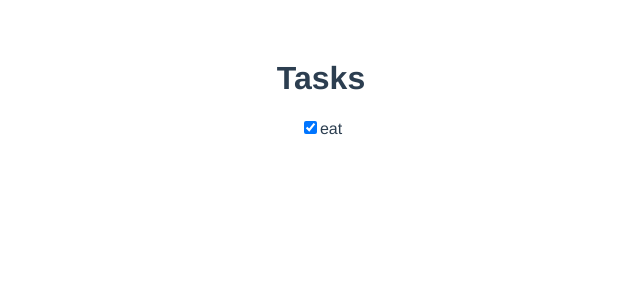
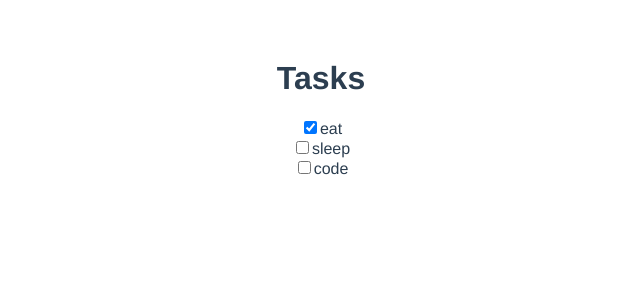
Before and after one commit to mirpri/vue-tasks, a Vue app: page / in a window 1280 px wide. Shown: the top 300 px of the page, without its empty margins (319-959 px from the left). Built offline with nearby package versions, Linux system fonts and the light colour scheme.

Commit message:
var & loop 4 checkbox

```diff
--- a/src/App.vue
+++ b/src/App.vue
@@ -3,19 +3,31 @@
   <HelloWorld msg="Welcome to Your Vue.js App"/> -->
   <div id="app">
     <h1>Tasks</h1>
-        <taskItem name="eat" :done="true"></taskItem>
+        <div>
+            <taskItem v-for="task in tasks" :key="task.id" :id="task.id" :name="task.name" :done="task.done"></taskItem>
+        </div>
   </div>
 </template>
 
 <script>
 // import HelloWorld from './components/HelloWorld.vue'
 import taskItem from './components/taskItem.vue';
+import { nanoid } from 'nanoid'; // import nanoid to generate unique ids
 
 export default {
   name: 'App',
   components: {
     // HelloWorld
-    taskItem
+    taskItem,
+  },
+  data() {
+    return {
+      tasks: [
+        { id: 'task-' + nanoid(), name: 'eat', done: true },
+        { id: 'task-' + nanoid(), name: 'sleep', done: false },
+        { id: 'task-' + nanoid(), name: 'code', done: false },
+      ]
+    }
   }
 }
 </script>
--- a/src/components/taskItem.vue
+++ b/src/components/taskItem.vue
@@ -1,19 +1,22 @@
 <template>
     <div>
-        <input type="checkbox" id="task-item" :checked="isDone">
-        <label for="task-item">{{name}}</label>
+        <input type="checkbox" :id="id" :checked="isDone">
+        <label :for="id">{{name}}</label> <!--for attribute means that the label is for the input with the same id-->
     </div>
 </template>
 
 <script>
+
+
 export default {
     props: {
         name: {required: true, type: String},
-        done: {default: false, type: Boolean}
+        done: {default: false, type: Boolean},
+        id: {required:true, type: String}
     },
     data() {
         return {
-            isDone: this.done
+            isDone: this.done,
         }
     }
 };
```
